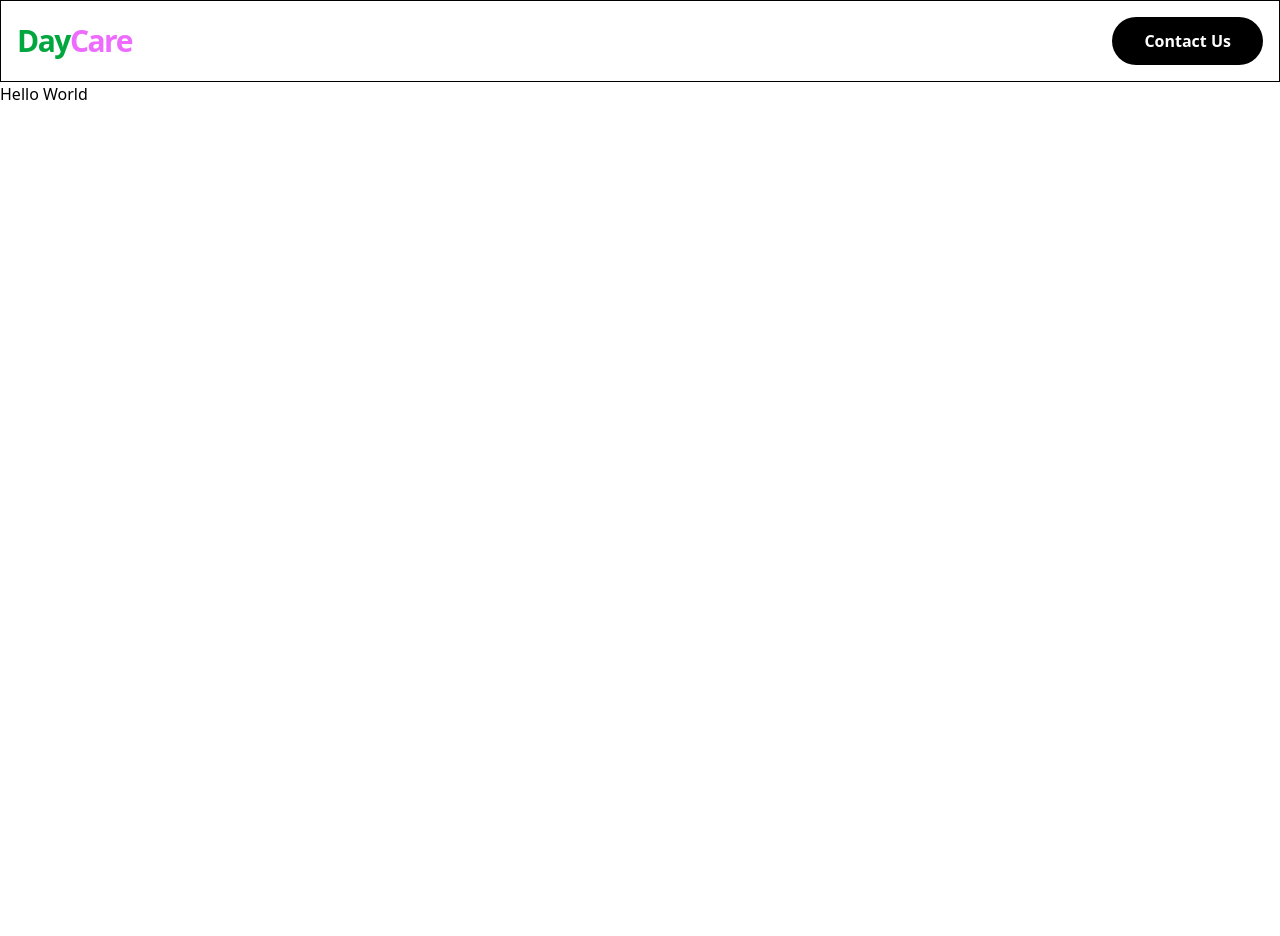
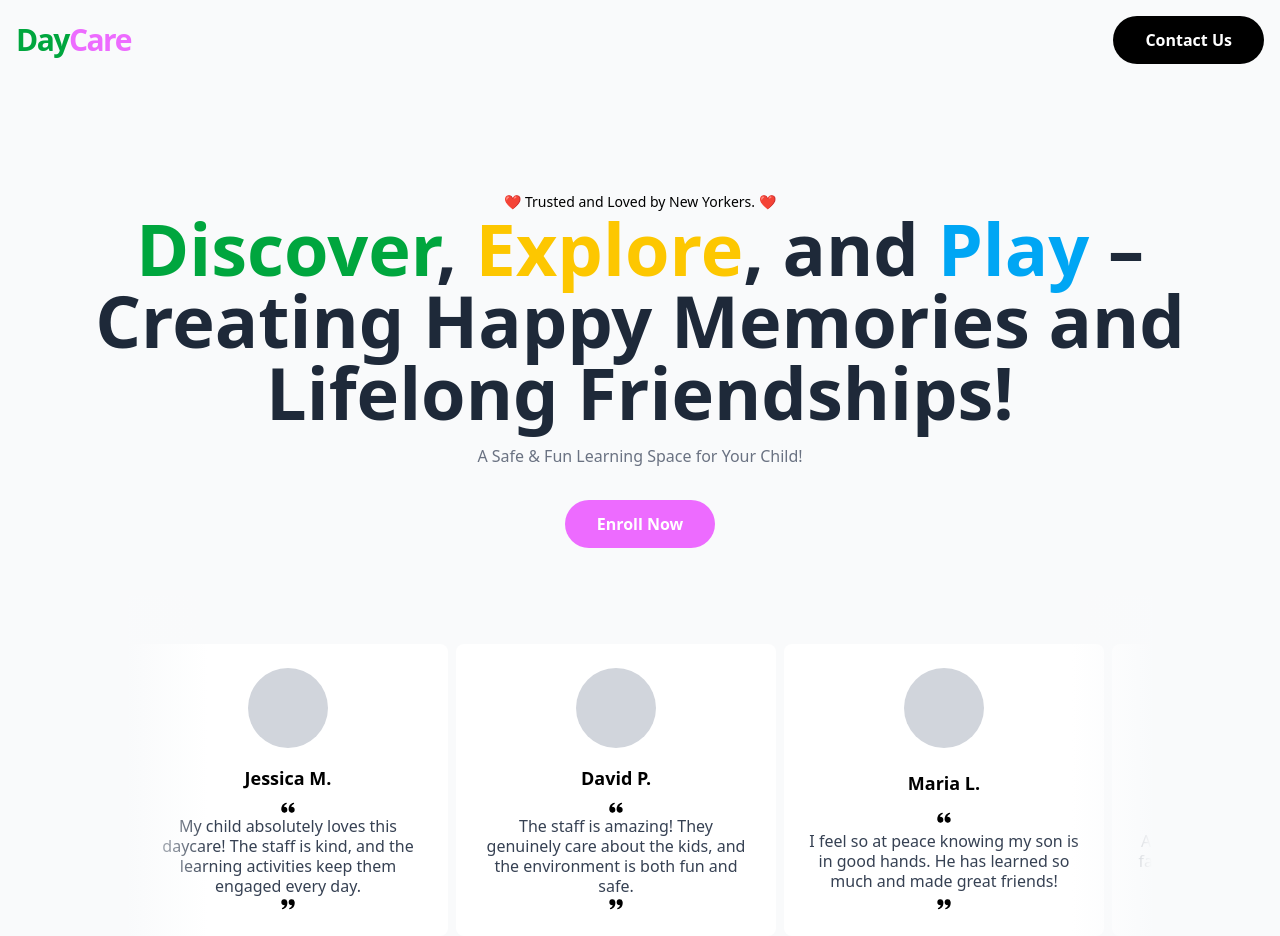
Before and after one commit to yefrysanchez/rosaWebsite, a React (Vite) app: page / in a window 1280 px wide. Before the commit the page ends 800 px from the top, so only its background shows below. Built offline with nearby package versions, Linux system fonts and the light colour scheme.

Commit message:
Hero Section

```diff
--- a/src/App.tsx
+++ b/src/App.tsx
@@ -1,13 +1,13 @@
 import "./App.css";
+import HeroSection from "./components/HeroSection";
 import Navbar from "./components/Navbar";
 
 function App() {
   return (
-    <>
+    <div className="bg-gray-50 min-h-screen">
       <Navbar />
-
-      <h1>Hello World</h1>
-    </>
+      <HeroSection />
+    </div>
   );
 }
 
--- a/src/components/HeroSection.tsx
+++ b/src/components/HeroSection.tsx
@@ -0,0 +1,27 @@
+import TestimonialSection from "./TestimonialSection";
+
+const HeroSection = () => {
+  return (
+    <section className="text-center px-2 lg:px-4 mt-12 md:mt-28">
+      <h3 className="text-sm">❤️ Trusted and Loved by New Yorkers. ❤️</h3>
+      <h2 className="text-3xl md:text-6xl lg:text-7xl font-bold text-center text-gray-800 max-w-7xl mx-auto mb-4">
+        <span className="text-green-600">Discover</span>,{" "}
+        <span className="text-yellow-400">Explore</span>, and{" "}
+        <span className="text-sky-500">Play</span> – Creating Happy Memories and
+        Lifelong Friendships!
+      </h2>
+      <h3 className="text-gray-500 mb-8">
+        A Safe & Fun Learning Space for Your Child!
+      </h3>
+      <a
+        href="#"
+        className="inline-block text-white font-bold hover:bg-black px-8 py-3 rounded-full bg-fuchsia-400 transition-colors duration-300"
+      >
+        Enroll Now
+      </a>
+      <TestimonialSection />
+    </section>
+  );
+};
+
+export default HeroSection;
--- a/src/components/Navbar.tsx
+++ b/src/components/Navbar.tsx
@@ -1,6 +1,6 @@
 const Navbar = () => {
   return (
-    <header className="border p-4">
+    <header className="p-4 mx-auto max-w-7xl sticky top-0 z-50 bg-gray-50">
       <nav className="flex justify-between items-center">
         <div>
           <h1 className="font-bold text-3xl tracking-tighter ">
--- /dev/null
+++ b/src/components/TestimonialCard.tsx
@@ -0,0 +1,20 @@
+import { BiSolidQuoteAltLeft, BiSolidQuoteAltRight } from "react-icons/bi";
+
+type TestimonialCardProps = {
+  testimonial: string;
+  name: string;
+};
+
+const TestimonialCard = ({ testimonial, name }: TestimonialCardProps) => {
+  return (
+    <div className="flex flex-col items-center justify-between bg-white rounded-lg p-6 max-w-xs mx-auto shrink-0">
+      <div className="h-20 w-20 rounded-full bg-gray-300 mb-4"></div>
+        <h3 className="text-lg font-semibold mb-2">{name}</h3>
+      <BiSolidQuoteAltLeft />
+      <p className="text-gray-700 font-light leading-5">{testimonial}</p>
+      <BiSolidQuoteAltRight />
+    </div>
+  );
+};
+
+export default TestimonialCard;
--- /dev/null
+++ b/src/components/TestimonialSection.tsx
@@ -0,0 +1,19 @@
+import TestimonialCard from "./TestimonialCard";
+import testimonials from "../data/testimonials";
+
+const TestimonialSection = () => {
+  return (
+    <div className="max-w-5xl mx-auto lg:mt-12 relative overflow-hidden">
+      <h3></h3>
+      <div className="absolute top-0 left-0 h-full w-20 bg-linear-to-r from-gray-50 to-transparent"></div>
+      <div className="absolute top-0 right-0 h-full w-20 bg-linear-to-r from-transparent to-gray-50"></div>
+      <div className="flex gap-2 mx-auto mt-12">
+        {testimonials.map((t, i) => (
+          <TestimonialCard key={i} testimonial={t.review} name={t.name} />
+        ))}
+      </div>
+    </div>
+  );
+};
+
+export default TestimonialSection;
--- /dev/null
+++ b/src/data/testimonials.ts
@@ -0,0 +1,46 @@
+export const testimonials = [
+    {
+      name: "Jessica M.",
+      photo: "jessica.jpg",
+      review: "My child absolutely loves this daycare! The staff is kind, and the learning activities keep them engaged every day.",
+      rating: 5
+    },
+    {
+      name: "David P.",
+      photo: "david.jpg",
+      review: "The staff is amazing! They genuinely care about the kids, and the environment is both fun and safe.",
+      rating: 5
+    },
+    {
+      name: "Maria L.",
+      photo: "maria.jpg",
+      review: "I feel so at peace knowing my son is in good hands. He has learned so much and made great friends!",
+      rating: 5
+    },
+    {
+      name: "James R.",
+      photo: "james.jpg",
+      review: "A wonderful daycare with excellent facilities. My daughter comes home happy every day!",
+      rating: 4.5
+    },
+    {
+      name: "Sophia W.",
+      photo: "sophia.jpg",
+      review: "The best decision we made for our little one! The staff is friendly, and the curriculum is fantastic.",
+      rating: 5
+    },
+    {
+      name: "Carlos D.",
+      photo: "carlos.jpg",
+      review: "Great daycare with a nurturing environment. The staff goes above and beyond for the kids!",
+      rating: 4.5
+    },
+    {
+      name: "Emily K.",
+      photo: "emily.jpg",
+      review: "We love this daycare! The balance of learning and fun is perfect, and my child has blossomed here.",
+      rating: 5
+    }
+  ];
+
+  export default testimonials;
```
